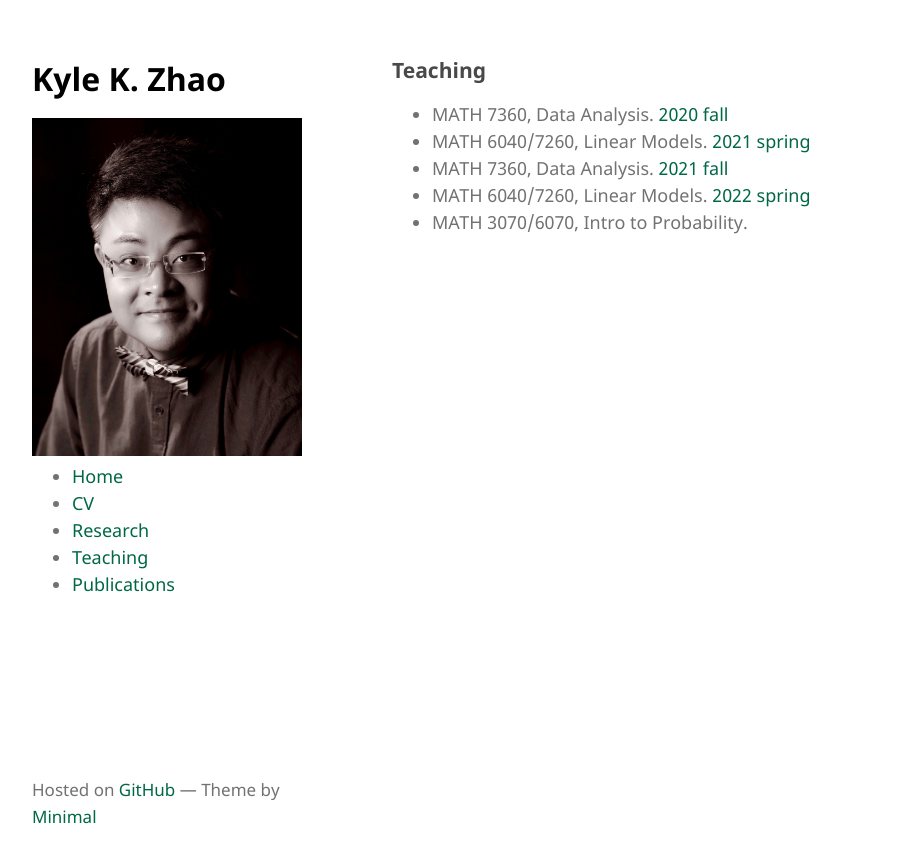
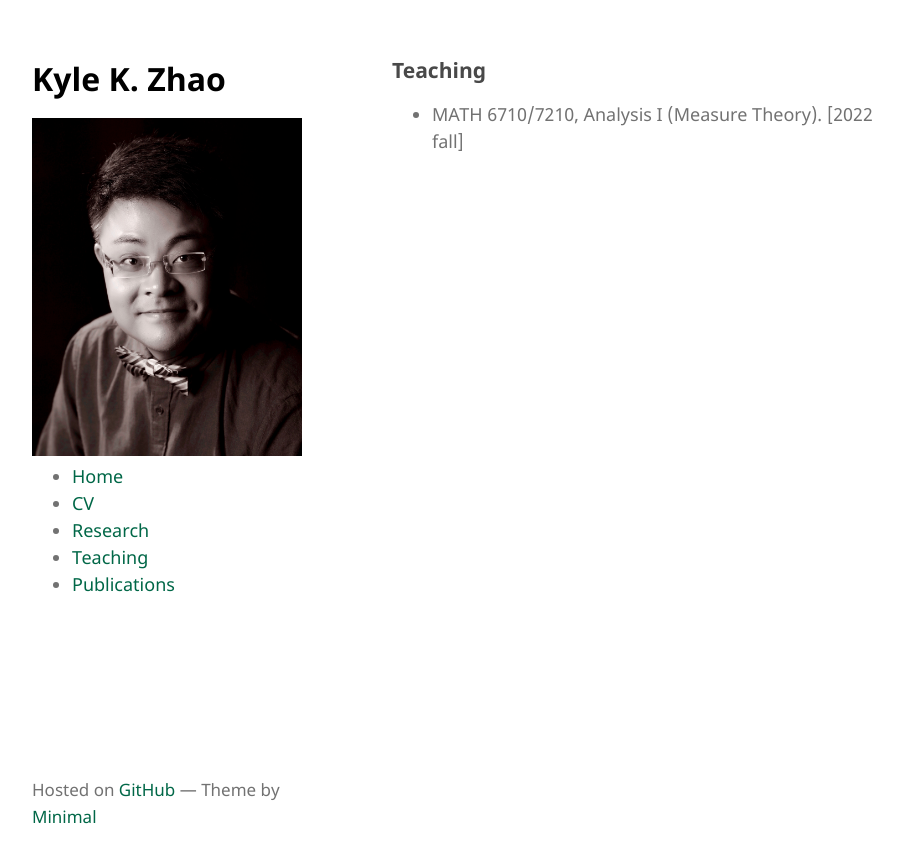
Before and after one commit to kylekunzhao/kylekunzhao.github.io, a Jekyll site: the page built from teaching/index.markdown, in a window 1280 px wide. Shown: the top 863 px of the page, without its empty margins (178-1081 px from the left). Built offline with Jekyll 4.4.1, drawn with Linux system fonts in a browser that asks for light colours.

Commit message:
Update index.markdown

```diff
--- a/teaching/index.markdown
+++ b/teaching/index.markdown
@@ -5,8 +5,4 @@ title: Teaching
 
 ### Teaching
 
-- MATH 7360, Data Analysis. [2020 fall](https://tulane-math7360.github.io/)
-- MATH 6040/7260, Linear Models. [2021 spring](https://tulane-math-7260-2021.github.io/)
-- MATH 7360, Data Analysis. [2021 fall](https://tulane-math-7360-2021.github.io/index.html)
-- MATH 6040/7260, Linear Models. [2022 spring](https://tulane-math-7260-2022.github.io/)
-- MATH 3070/6070, Intro to Probability.
+- MATH 6710/7210, Analysis I (Measure Theory). [2022 fall]
```
